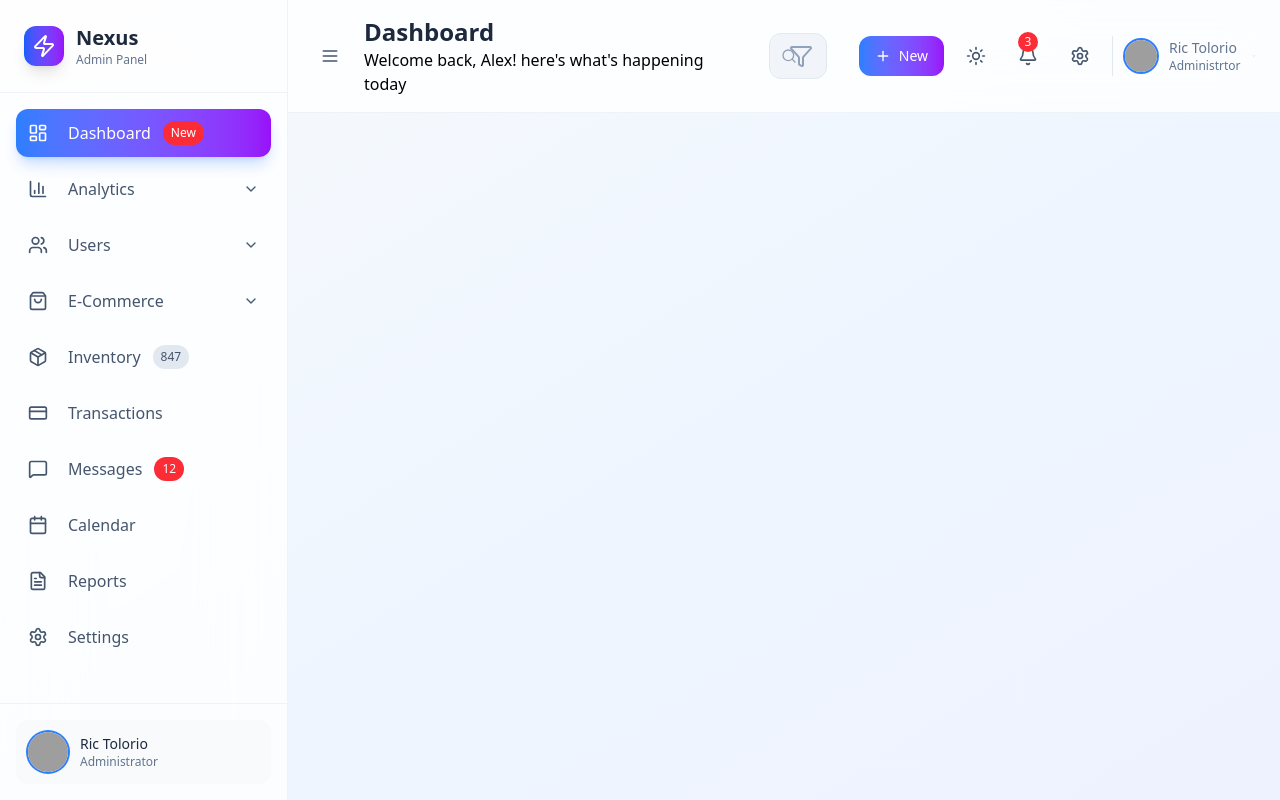
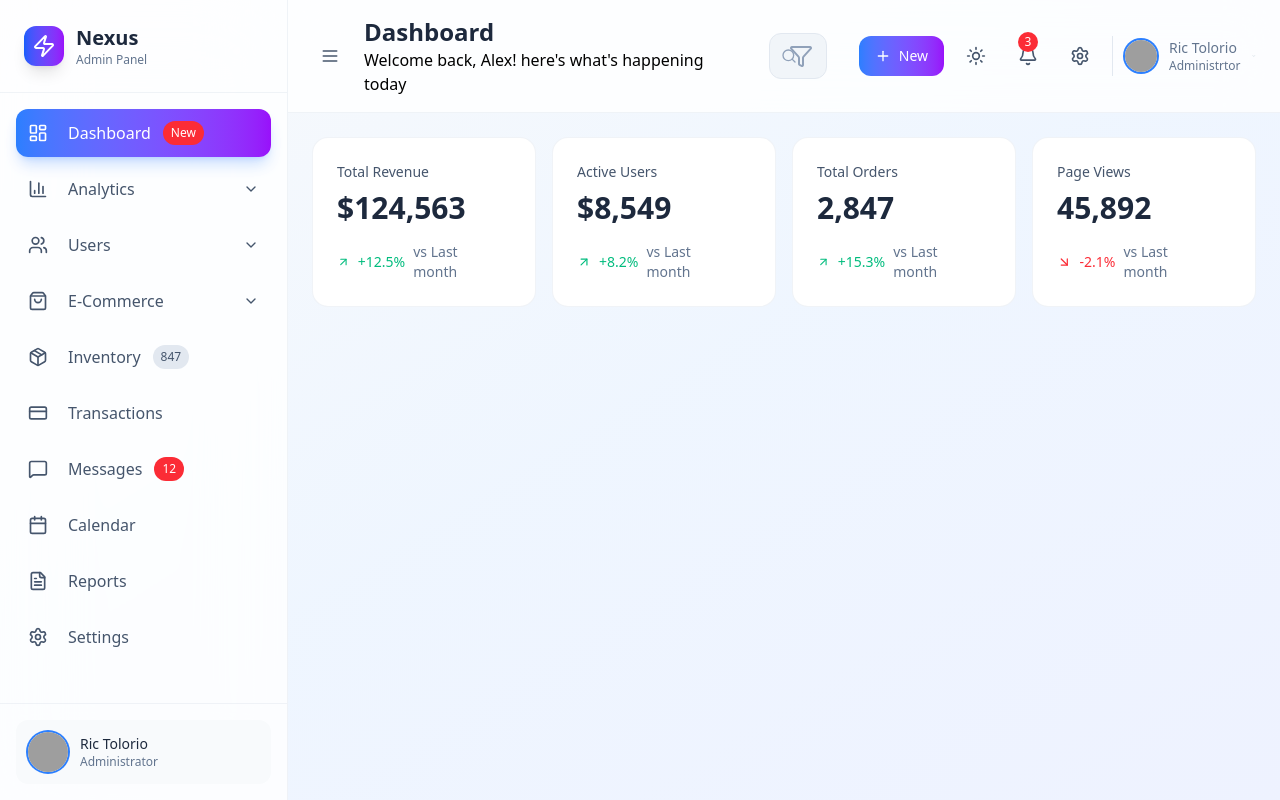
Before and after one commit to rictolorio/admindashboard, a React (Vite) app: page / in a window 1280 px wide. Built offline with nearby package versions, Linux system fonts and the light colour scheme; grey boxes are pictures that could not be loaded.

Commit message:
init admin dashboard

```diff
--- a/src/App.jsx
+++ b/src/App.jsx
@@ -1,5 +1,6 @@
 import Sidebar from './components/Layout/Sidebar'
 import Header  from './components/Layout/Header'
+import Dashboard  from './components/dashboard/Dashboard'
 import React, { useState } from 'react'
 
 function App() {
@@ -16,6 +17,12 @@ function App() {
         />
         <div className='flex-1 flex-col overflow-hidden'>
         <Header sideBarCollapsed={sideBarCollapsed} onToggleSidebar={()=> setSideBarCollapsed(!sideBarCollapsed)}/>
+
+          <main className='flex-1 overflow-y-auto bg-transparent'>
+            <div className='p-6 space-y-6 '>
+              {currentPage === 'dashboard' && <Dashboard />}
+            </div>
+          </main>
         </div>
 
       </div>
--- a/src/components/Layout/Sidebar.jsx
+++ b/src/components/Layout/Sidebar.jsx
@@ -151,6 +151,7 @@ function Sidebar({collapsed, onToggle, currentPage, onPageChange}) {
                   {/* Left section: Icon + Label + Badges */}
                   <div className="flex items-center space-x-3">
                     <item.icon className="w-5 h-5" />
+
                     {/* Conditional rendering */}
                     <>
                       {!collapsed && (
@@ -186,7 +187,7 @@ function Sidebar({collapsed, onToggle, currentPage, onPageChange}) {
                 {!collapsed && item.submenu && expandedItems.has(item.id) && (
                   <div className = 'ml-8 mt-2 space-y-1'>
                     {item.submenu.map((subitem) => {
-                      return <button className='w-full text-left p-2 text-sm text-slate-600 dark:text-slate-400 hover:text-slate-600 dark:hover:text-slate-200 hover:bg-slate-100 dark:hover:bg-slate-800/50 rounded-lg transition-all  '>{subitem.label}</button>
+                      return <button className='w-full text-left p-2 text-sm text-slate-600 dark:text-slate-400 hover:text-slate-600 dark:hover:text-slate-200 hover:bg-slate-100 dark:hover:bg-slate-800/50 rounded-lg transition-all'>{subitem.label}</button>
                     })}
                   </div>
                 )}
@@ -197,22 +198,26 @@ function Sidebar({collapsed, onToggle, currentPage, onPageChange}) {
         {/* 49:16 */}
 
         {/* User Profile */}
-        <div className='p-4 border-t border-slate-200/50 dark:border-slate-700/50'>
-          <div className='flex items-center space-x-3 p-3 rounded-xl bg-slate-50 dark:bg-slate-800/50'>
-            <img src="/src/assets/avatar1.png" alt="user" className='w-10 h-10 rounded-full ring-2 ring-blue-500 '/>
-              <div className='flex-1 min-w-0'>
-                <div className='flex-1 min-w-0'>
-                  <p className='text-sm font-medium text-slate-800 dark:text-white truncate '>Ric Tolorio</p>
-                  <p className='text-xs text-slate-500 dark:text-slate-400 truncate'>Administrator</p>
+        {!collapsed && (
+          <div className="p-4 border-t border-slate-200/50 dark:border-slate-700/50">
+            <div className="flex items-center space-x-3 p-3 rounded-xl bg-slate-50 dark:bg-slate-800/50">
+              <img
+                src="/src/assets/avatar1.png"
+                alt="user"
+                className="w-10 h-10 rounded-full ring-2 ring-blue-500"
+              />
+              <div className="flex-1 min-w-0">
+                <p className="text-sm font-medium text-slate-800 dark:text-white truncate">
+                  Ric Tolorio
+                </p>
+                <p className="text-xs text-slate-500 dark:text-slate-400 truncate">
+                  Administrator
+                </p>
+              </div>
+            </div>
+          </div>
+        )}
 
-                </div>
-
-              </div>
-
-
-          </div>
-
-        </div>
 
     </div>
   )
--- /dev/null
+++ b/src/components/dashboard/Dashboard.jsx
@@ -0,0 +1,13 @@
+import React from 'react'
+import StatsGrid  from './StatsGrid'
+
+function Dashboard() {
+  return (
+    <div className='space-y-6'>
+        {/* Stats Grid */}
+        <StatsGrid />
+    </div>
+  )
+}
+
+export default Dashboard
--- /dev/null
+++ b/src/components/dashboard/StatsGrid.jsx
@@ -0,0 +1,96 @@
+import { ArrowUpRight, ArrowDownRight, DollarSign, Users, ShoppingCart, Eye } from 'lucide-react'
+import React from 'react'
+
+const stats = [
+    {
+        title: 'Total Revenue',
+        value: '$124,563',
+        change: '+12.5%',
+        trend: 'up',
+        icon: DollarSign,
+        color: 'from-emerald-400 to-teal-600',
+        bgcolor: 'bg-emerald-50 dark:bg-emerald-900/20',
+        textColor: 'text-emerald-600 dark:text-emerald-400'
+    },
+    {
+        title: 'Active Users',
+        value: '$8,549',
+        change: '+8.2%',
+        trend: 'up',
+        icon:  Users,
+        color: 'from-blue-500 to-indigo-600',
+        bgcolor: 'bg-blue-50 dark:bg-blue-900/20',
+        textColor: 'text-blue-600 dark:text-blue-400'
+    },
+    {
+        title: 'Total Orders',
+        value: '2,847',
+        change: '+15.3%',
+        trend: 'up',
+        icon: ShoppingCart,
+        color: 'from-purple-500 to-pink-600',
+        bgcolor: 'bg-purple-50 dark:bg-purple-900/20',
+        textColor: 'text-purple-600 dark:text-purple-400'
+    },
+    {
+        title: 'Page Views',
+        value: '45,892',
+        change: '-2.1%',
+        trend: 'down',
+        icon: Eye,
+        color: 'from-emerald-400 to-teal-600',
+        bgcolor: 'bg-emerald-50 dark:bg-emerald-900/20',
+        textColor: 'text-emerald-600 dark:text-emerald-400'
+    }
+]
+
+
+function StatsGrid() {
+  return (
+    <div className='grid grid-cols-1 md:grid-cols-2 xl:grid-cols-4 gap-4'>
+       {stats.map((stats, index)=> {
+        return (
+         <div className='bg-white dark:bg-slate-900/80 backdrop-blue-xl rounded-2xl p-6 border border-slate-200/50 dark:border-slate-700/50 dark:bborder-slate-700/50 hover:shadow-xl hover:shadow-slate-200/20 dark:hover:shadow-slate-900/20 transition-all duration-300 group' key={index}>
+            <div className='flex items-start justify-between'>
+                <div className='flex-1'>
+                    <p className='text-sm font-medium text-slate-600 dark:text-slate-400 mb-2'>
+                        {stats.title}
+                    </p>
+                    <p className='text-3xl font-bold text-slate-800 dark:text-white mb-4 '>
+                        {stats.value}
+                    </p>
+                    <div className='flex items-center space-x-2 '>
+                        {stats.trend === 'up' ? (
+                        <ArrowUpRight className='w-4 h-4 text-emerald-500' />
+                        ) : (
+                         <ArrowDownRight className='w-4 h-4 text-red-500'/>
+                        )}
+                        <span className={`text-sm font-semi-bold' ${
+                            stats.trend === 'up' ? 'text-emerald-500' : 'text-red-500'
+                        }`}>{stats.change}</span>
+                        <span className='text-sm text-slate-500 dark:text-slate-400'>
+                            vs Last month
+                        </span>
+                    </div>
+                </div>
+                <div className={'p-3 rounded-xl group-hover:scale-110 tranition-all duration-200'}>
+
+                {/* ProgressBar */}
+                <div className='mt-4 bg-slate-100 dark:bg-slate-800 rounded-full overflow-hidden'>
+                    <div className={'w-full bg-gradient-to-r rounded-full transition-all duration-100'}>
+                    </div>
+                </div>
+
+                </div>
+            </div>
+
+            {/* 1:00 */}
+
+        </div>
+       )
+       })}
+    </div>
+  )
+}
+
+export default StatsGrid
```
